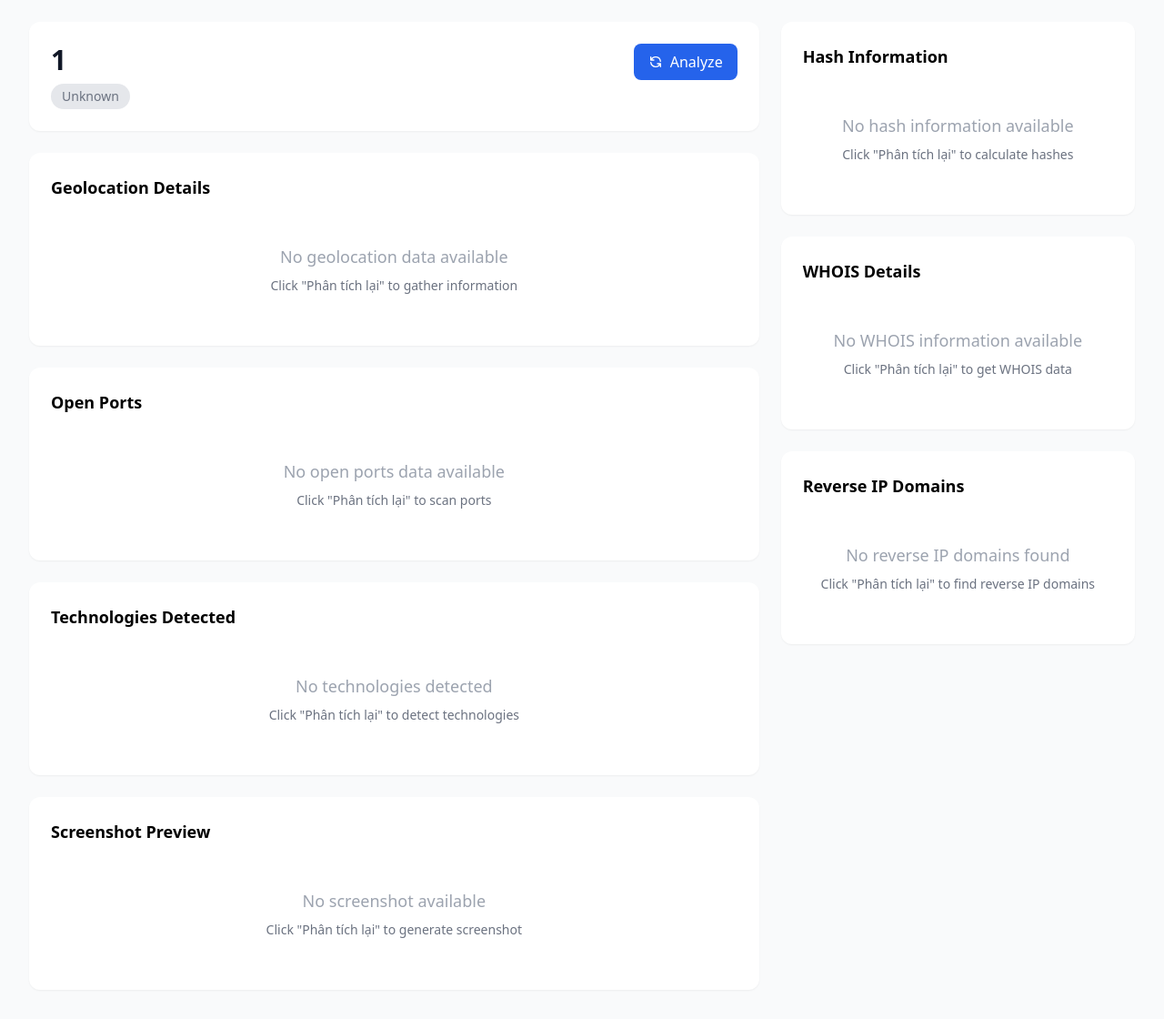
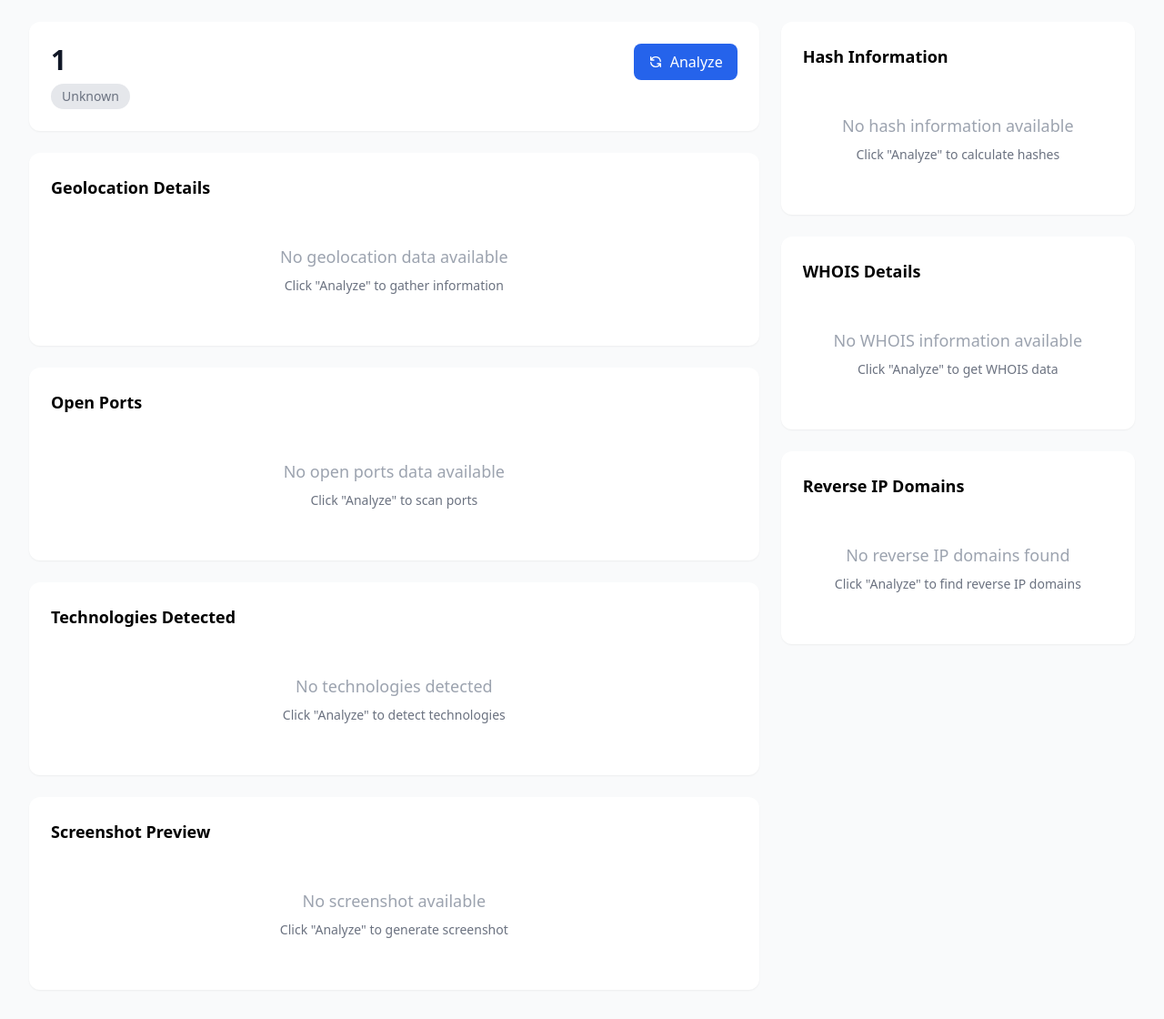
Before and after one commit to Hungmh0205/Shadowprobe, a Flask app: page /subdomain/1 in a window 1280 px wide. Shown: the part 52-1172 px from the top of the page at 91% size. Run offline with Flask 3, Linux system fonts and the light colour scheme; some libraries are stand-ins or nearby versions.

Commit message:
Refactor loading overlay and update UI text for consistency; replace "Phân tích lại" with "Analyze" and improve spinner styling.

```diff
--- a/templates/subdomain_recon_details.html
+++ b/templates/subdomain_recon_details.html
@@ -26,7 +26,10 @@
             border: 4px solid rgba(255, 255, 255, 0.3);
             border-top: 4px solid #3b82f6;
             border-radius: 50%;
+            box-sizing: border-box;
             animation: spin 1s linear infinite;
+            margin: 0 auto;
+            filter: drop-shadow(0 0 8px rgba(59, 130, 246, 0.3));
         }
 
         @keyframes spin {
@@ -38,7 +41,6 @@
             color: white;
             font-size: 18px;
             font-weight: 500;
-            margin-top: 20px;
             text-align: center;
         }
 
@@ -47,7 +49,6 @@
             height: 4px;
             background: rgba(255, 255, 255, 0.2);
             border-radius: 2px;
-            margin-top: 15px;
             overflow: hidden;
         }
 
@@ -68,13 +69,13 @@
 <body class="bg-gray-50">
     <!-- Loading Overlay -->
     <div id="loadingOverlay" class="loading-overlay" style="display: none;">
-        <div class="text-center">
-            <div class="loading-spinner"></div>
-            <div class="loading-text">Analyzing subdomain...</div>
-            <div class="loading-progress">
+        <div class="text-center flex flex-col items-center justify-center">
+            <div class="loading-spinner mb-6"></div>
+            <div class="loading-text mb-4">Analyzing subdomain...</div>
+            <div class="loading-progress mb-4">
                 <div class="loading-progress-bar"></div>
             </div>
-            <div class="text-white text-sm mt-4 opacity-75">
+            <div class="text-white text-sm opacity-75">
                 Please wait, do not navigate away
             </div>
         </div>
@@ -130,7 +131,7 @@
                     {% else %}
                     <div class="text-center py-8">
                         <div class="text-gray-400 text-lg mb-2">No geolocation data available</div>
-                        <div class="text-gray-500 text-sm">Click "Phân tích lại" to gather information</div>
+                        <div class="text-gray-500 text-sm">Click "Analyze" to gather information</div>
                     </div>
                     {% endif %}
                 </section>
@@ -161,7 +162,7 @@
                     {% else %}
                     <div class="text-center py-8">
                         <div class="text-gray-400 text-lg mb-2">No open ports data available</div>
-                        <div class="text-gray-500 text-sm">Click "Phân tích lại" to scan ports</div>
+                        <div class="text-gray-500 text-sm">Click "Analyze" to scan ports</div>
                     </div>
                     {% endif %}
                 </section>
@@ -177,7 +178,7 @@
                     {% else %}
                     <div class="text-center py-8">
                         <div class="text-gray-400 text-lg mb-2">No technologies detected</div>
-                        <div class="text-gray-500 text-sm">Click "Phân tích lại" to detect technologies</div>
+                        <div class="text-gray-500 text-sm">Click "Analyze" to detect technologies</div>
                     </div>
                     {% endif %}
                 </section>
@@ -191,7 +192,7 @@
                     {% else %}
                     <div class="text-center py-8">
                         <div class="text-gray-400 text-lg mb-2">No screenshot available</div>
-                        <div class="text-gray-500 text-sm">Click "Phân tích lại" to generate screenshot</div>
+                        <div class="text-gray-500 text-sm">Click "Analyze" to generate screenshot</div>
                     </div>
                     {% endif %}
                 </section>
@@ -214,7 +215,7 @@
                     {% else %}
                     <div class="text-center py-8">
                         <div class="text-gray-400 text-lg mb-2">No hash information available</div>
-                        <div class="text-gray-500 text-sm">Click "Phân tích lại" to calculate hashes</div>
+                        <div class="text-gray-500 text-sm">Click "Analyze" to calculate hashes</div>
                     </div>
                     {% endif %}
                 </section>
@@ -239,7 +240,7 @@
                     {% else %}
                     <div class="text-center py-8">
                         <div class="text-gray-400 text-lg mb-2">No WHOIS information available</div>
-                        <div class="text-gray-500 text-sm">Click "Phân tích lại" to get WHOIS data</div>
+                        <div class="text-gray-500 text-sm">Click "Analyze" to get WHOIS data</div>
                     </div>
                     {% endif %}
                 </section>
@@ -255,7 +256,7 @@
                     {% else %}
                     <div class="text-center py-8">
                         <div class="text-gray-400 text-lg mb-2">No reverse IP domains found</div>
-                        <div class="text-gray-500 text-sm">Click "Phân tích lại" to find reverse IP domains</div>
+                        <div class="text-gray-500 text-sm">Click "Analyze" to find reverse IP domains</div>
                     </div>
                     {% endif %}
                 </section>
```
